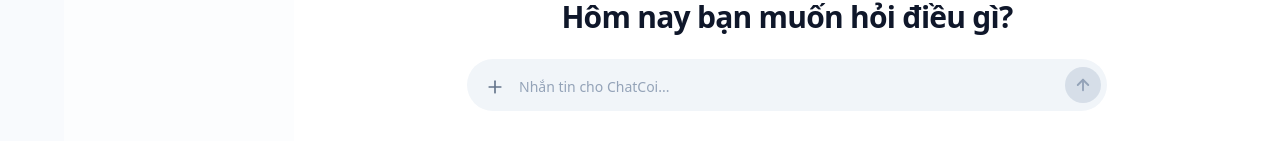
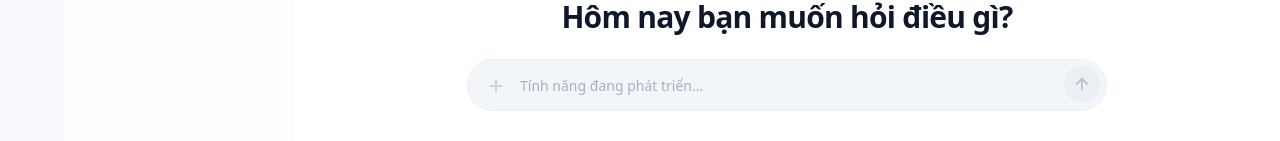
Before and after one commit to nguyenede/edu, a Next.js app in the folder web-hoc-tap/frontend/: page /app/ai in a window 1280 px wide. Shown: the part 399-540 px from the top of the page. Built offline with nearby package versions, Linux system fonts and the light colour scheme.

Commit message:
feat(ai): disable chat input and sending while feature is under development

```diff
--- a/web-hoc-tap/frontend/src/components/AiChatView.tsx
+++ b/web-hoc-tap/frontend/src/components/AiChatView.tsx
@@ -493,7 +493,8 @@ export default function AiChatView({ initialSessionId }: { initialSessionId?: st
   }, [inputPrompt]);
 
   const handleSend = async (overridePrompt?: string) => {
-    const textToSend = overridePrompt || inputPrompt;
+    // Tính năng đang phát triển - vô hiệu hóa gửi tin nhắn
+    return;
     if (!textToSend.trim() || isGenerating) return;
 
     const startTime = Date.now();
@@ -783,14 +784,14 @@ export default function AiChatView({ initialSessionId }: { initialSessionId?: st
 
   const renderInputBox = () => (
     <div className="w-full">
-      {/* Main Rounded Input Box */}
-      <div className="bg-slate-100 dark:bg-[#2f2f2f] rounded-[28px] pl-2.5 sm:pl-3 pr-1.5 py-1.5 flex items-end gap-1.5 sm:gap-2 border-0 outline-none ring-0 shadow-xs min-h-[52px]">
-        {/* Plus Icon */}
+      {/* Main Rounded Input Box - Disabled since feature is in development */}
+      <div className="bg-slate-100 dark:bg-[#2f2f2f] rounded-[28px] pl-2.5 sm:pl-3 pr-1.5 py-1.5 flex items-end gap-1.5 sm:gap-2 border border-slate-200/50 dark:border-slate-800/50 outline-none ring-0 shadow-xs min-h-[52px] cursor-not-allowed opacity-85">
+        {/* Plus Icon (Disabled) */}
         <button
           type="button"
-          onClick={() => {}}
-          className="w-8 h-8 rounded-full flex items-center justify-center shrink-0 self-end mb-0.5 text-slate-500 dark:text-slate-400 hover:text-slate-700 dark:hover:text-slate-200 transition-colors cursor-pointer"
-          title="Tải tệp hoặc hình ảnh"
+          disabled
+          className="w-8 h-8 rounded-full flex items-center justify-center shrink-0 self-end mb-0.5 text-slate-400 dark:text-slate-600 cursor-not-allowed opacity-60"
+          title="Tính năng đang phát triển"
         >
           <Plus size={20} className="stroke-[2]" />
         </button>
@@ -798,29 +799,20 @@ export default function AiChatView({ initialSessionId }: { initialSessionId?: st
         <textarea
           ref={textareaRef}
           rows={1}
-          value={inputPrompt}
-          onChange={(e) => setInputPrompt(e.target.value)}
-          onKeyDown={(e) => {
-            if (e.key === 'Enter' && !e.shiftKey) {
-              e.preventDefault();
-              handleSend();
-            }
-          }}
-          placeholder="Nhắn tin cho ChatCoi..."
-          className="w-full text-xs md:text-sm bg-transparent text-slate-900 dark:text-slate-100 placeholder-slate-400 dark:placeholder-slate-500 border-0 outline-none ring-0 focus:outline-none focus:ring-0 focus:border-0 resize-none overflow-y-auto max-h-36 py-2 leading-normal [scrollbar-width:none] [-ms-overflow-style:none] [&::-webkit-scrollbar]:hidden"
+          value=""
+          disabled
+          readOnly
+          placeholder="Tính năng đang phát triển..."
+          className="w-full text-xs md:text-sm bg-transparent text-slate-400 dark:text-slate-500 placeholder-slate-400 dark:placeholder-slate-500 border-0 outline-none ring-0 focus:outline-none focus:ring-0 focus:border-0 resize-none overflow-hidden cursor-not-allowed py-2 leading-normal select-none"
           style={{ minHeight: '24px' }}
         />
 
-        {/* Send Button */}
+        {/* Send Button (Disabled) */}
         <button
-          onClick={() => handleSend()}
-          disabled={!inputPrompt.trim() || isGenerating}
-          className={`w-9 h-9 rounded-full flex items-center justify-center shrink-0 self-end mb-0.5 transition-colors ${
-            inputPrompt.trim() && !isGenerating
-              ? 'bg-slate-900 text-white dark:bg-white dark:text-slate-900 shadow-md cursor-pointer'
-              : 'bg-slate-300/70 dark:bg-slate-700 text-slate-400 dark:text-slate-500 cursor-not-allowed'
-          }`}
-          title="Gửi câu hỏi"
+          type="button"
+          disabled
+          className="w-9 h-9 rounded-full flex items-center justify-center shrink-0 self-end mb-0.5 bg-slate-200/80 dark:bg-slate-800 text-slate-400 dark:text-slate-600 cursor-not-allowed opacity-70"
+          title="Tính năng đang phát triển"
         >
           <ArrowUp size={18} className="stroke-[2.5]" />
         </button>
```
